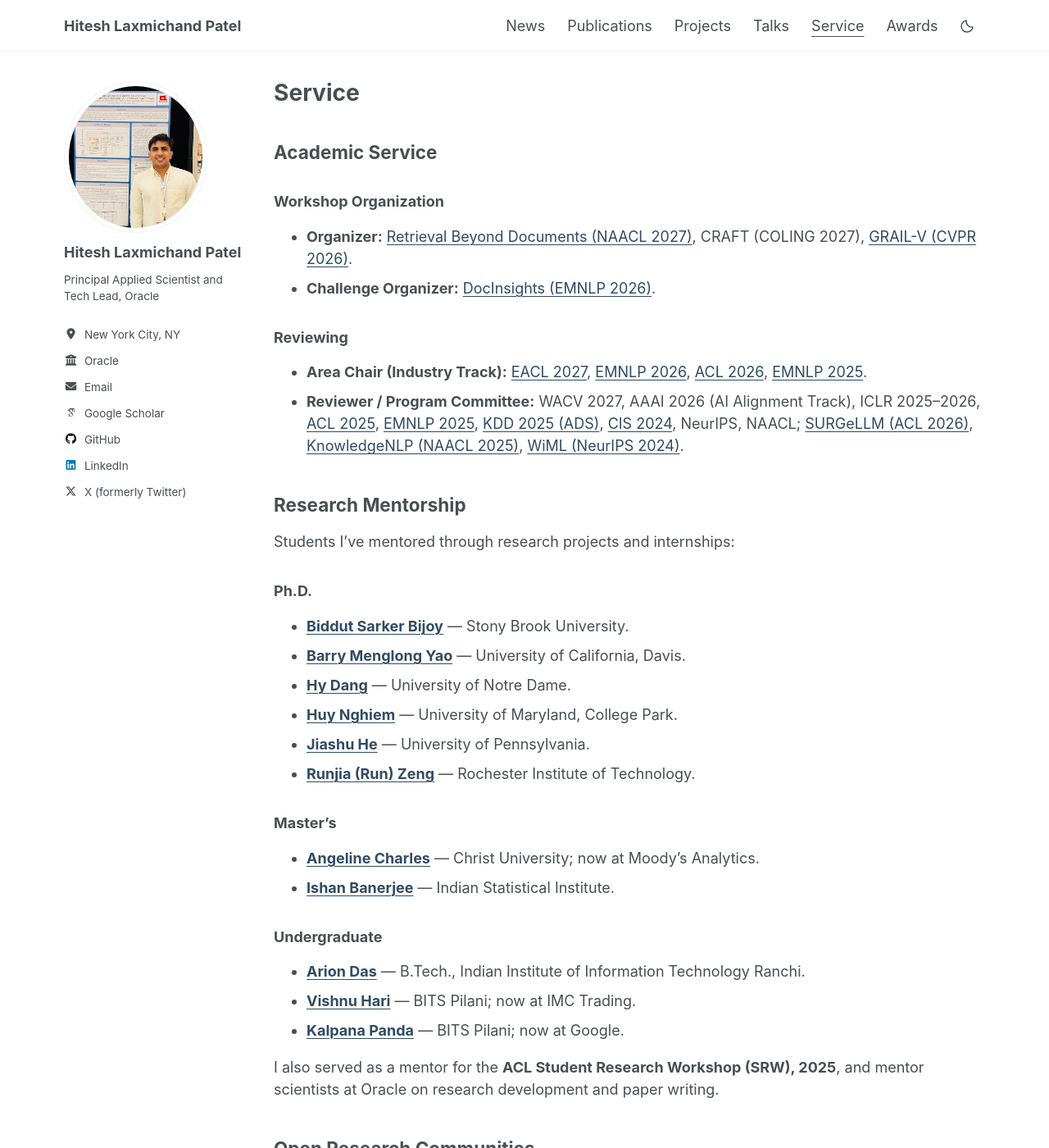
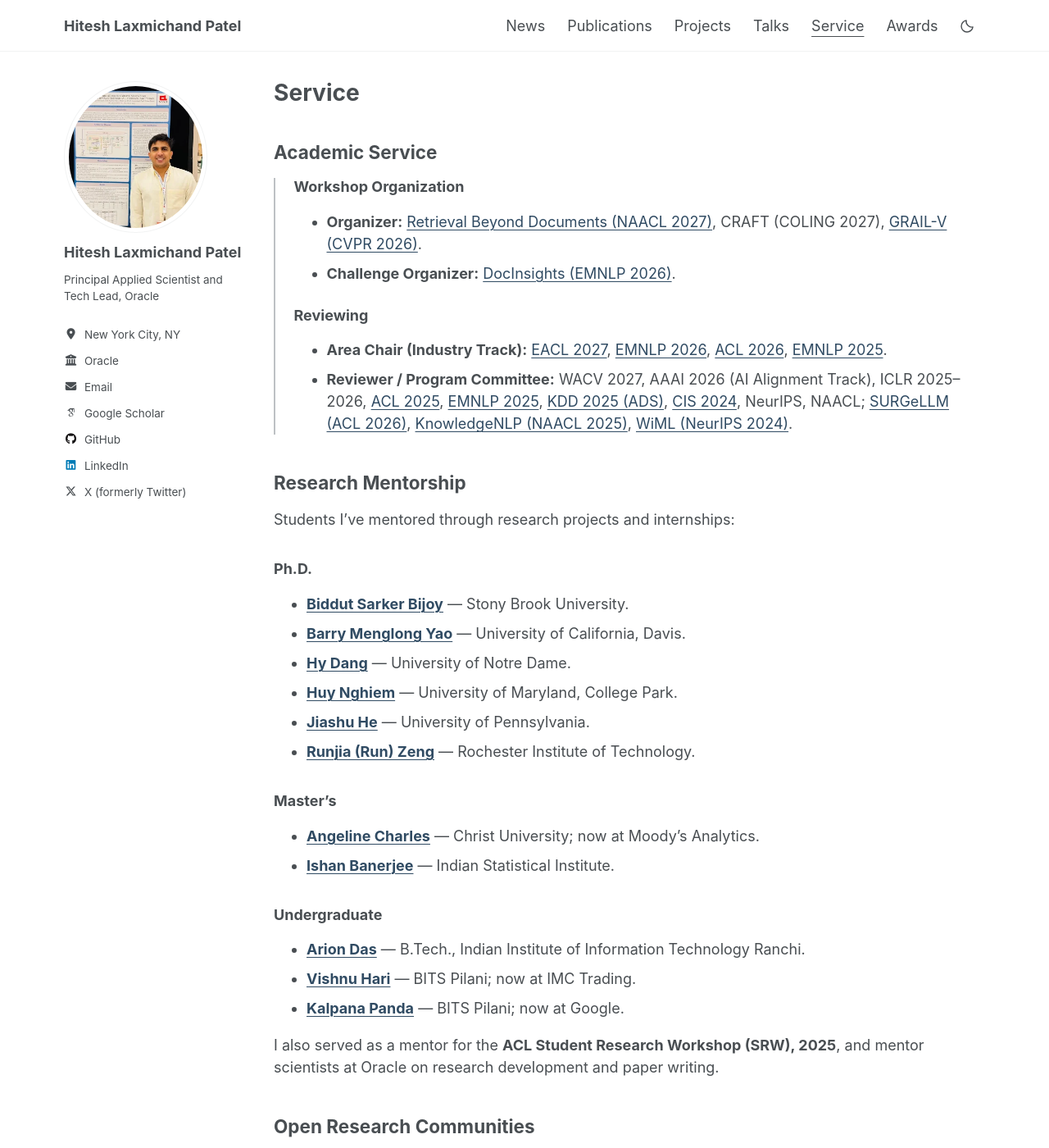
Before and after one commit to HITESHLPATEL/hiteshlpatel.github.io, a Jekyll site: the page built from _pages/service.md, in a window 1280 px wide and 1400 px high. Shown: the whole window at 82% size. Built offline with Jekyll 4.4.1, drawn with Linux system fonts in a browser that asks for light colours.

Commit message:
Clarify academic service hierarchy and stage news announcements

```diff
--- a/_pages/service.md
+++ b/_pages/service.md
@@ -10,6 +10,8 @@ author_profile: true
 
 ## Academic Service
 
+<div class="academic-service__sections" markdown="1">
+
 ### Workshop Organization
 
 - **Organizer:** [Retrieval Beyond Documents (NAACL 2027)](https://rbd-workshop.github.io/#organizers), CRAFT (COLING 2027), [GRAIL-V (CVPR 2026)](https://grailworkshops.github.io/speakers/).
@@ -19,6 +21,8 @@ author_profile: true
 
 - **Area Chair (Industry Track):** [EACL 2027](https://2027.eacl.org/calls/industry/), [EMNLP 2026](https://aclanthology.org/2026.emnlp-industry.0.pdf#page=9), [ACL 2026](https://aclanthology.org/2026.acl-industry.0.pdf#page=6), [EMNLP 2025](https://aclanthology.org/2025.emnlp-industry.0.pdf#page=5).
 - **Reviewer / Program Committee:** WACV 2027, AAAI 2026 (AI Alignment Track), ICLR 2025–2026, [ACL 2025](https://aclanthology.org/2025.acl-long.0.pdf#page=32), [EMNLP 2025](https://aclanthology.org/2025.emnlp-main.0.pdf#page=36), [KDD 2025 (ADS)](https://kdd.org/kdd2025/applied-data-science-ads-track-program-committee/), [CIS 2024](https://scrs.in/conference/cis2024/committee/technical-program-committee), NeurIPS, NAACL; [SURGeLLM (ACL 2026)](https://surgellm.github.io/acl2026/organizers/), [KnowledgeNLP (NAACL 2025)](https://aclanthology.org/2025.knowledgenlp-1.0.pdf#page=5), [WiML (NeurIPS 2024)](https://sites.google.com/wimlworkshop.org/wiml-2024/program).
+
+</div>
 
 ## Research Mentorship
 
--- a/_sass/_custom.scss
+++ b/_sass/_custom.scss
@@ -247,6 +247,26 @@
   }
 }
 
+/* Visually nest the two academic-service subsections beneath their parent. */
+.academic-service__sections {
+  margin: 1rem 0 1.5rem;
+  padding-inline-start: clamp(0.75rem, 2vw, 1.25rem);
+  border-inline-start: 2px solid var(--global-dark-border-color);
+
+  > h3 {
+    margin: 1.5rem 0 0.6rem;
+    font-size: 1em;
+  }
+
+  > h3:first-child {
+    margin-top: 0;
+  }
+
+  > ul:last-child {
+    margin-bottom: 0;
+  }
+}
+
 .featured-papers--compact {
   padding-left: 1.2em;
 
```
Also changed, not shown: _pages/news.md (+12 -1 lines).
